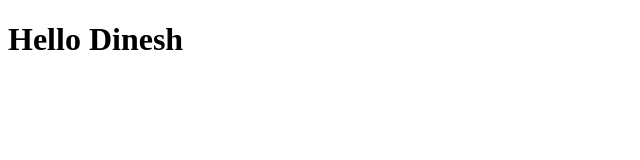
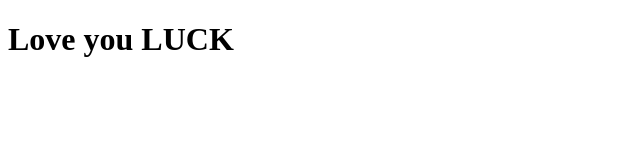
Before and after one commit to DineshDurai546/Try.github.io, a plain HTML site: page index.html in a window 1280 px wide. Shown: the whole page, without its empty margins (0-640 px from the left). Drawn offline with Linux system fonts and the light colour scheme.

Commit message:
Update index.html

```diff
--- a/index.html
+++ b/index.html
@@ -7,6 +7,6 @@
     <title>Document</title>
 </head>
 <body>
-    <h1>Hello Dinesh</h1>
+    <h1>Love you LUCK</h1>
 </body>
 </html>
```
